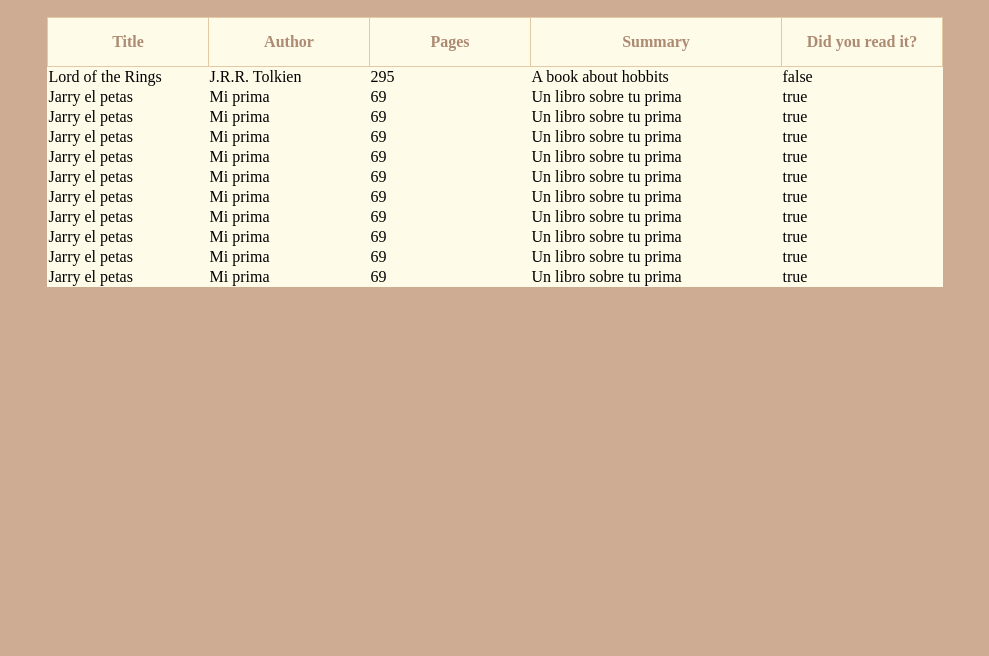
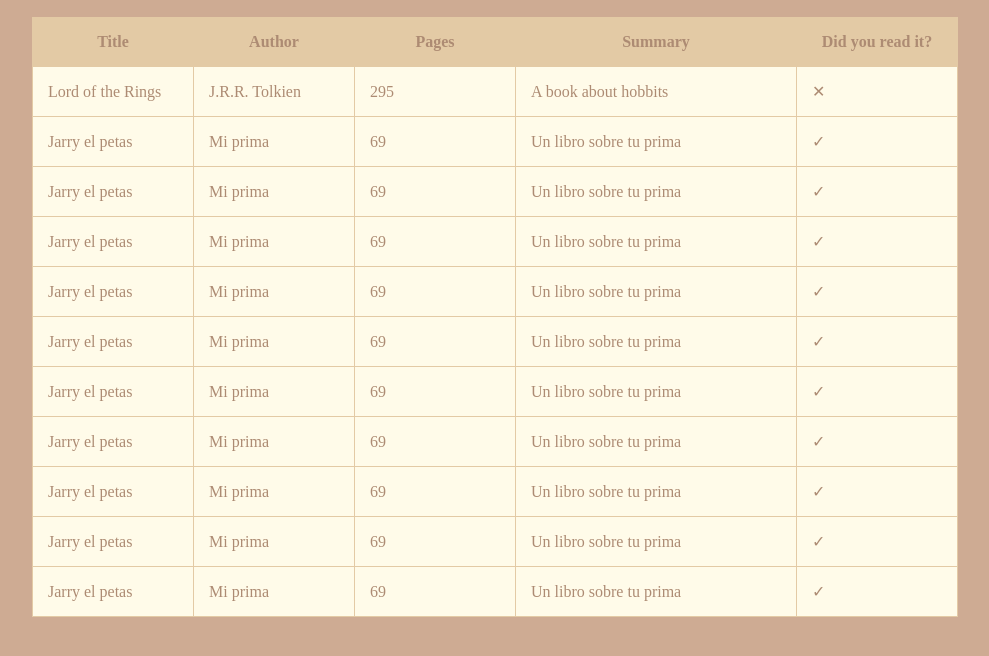
Before and after one commit to jesusfonser/library, a plain HTML site: page index.html in a window 1280 px wide. Shown: the part 110-766 px from the top of the page, without its empty margins (145-1134 px from the left). Drawn offline with Linux system fonts and the light colour scheme.

Commit message:
Termina de estilizar la tabla

```diff
--- a/script.js
+++ b/script.js
@@ -39,6 +39,8 @@ function books2Page(){
         let nrow = document.createElement("tr");
         for (const key in item){
             let ntd = document.createElement("td");
+            item[key] === true ? ntd.textContent = "✓" :
+            item[key] === false ? ntd.textContent = "✕" :
             ntd.textContent = item[key];
             nrow.appendChild(ntd);
         }
--- a/style.css
+++ b/style.css
@@ -21,13 +21,17 @@ table{
     margin-top: 20px;
 }
 
-th{
+th, td{
     border: 1px solid var(--bgtablecolor);
     width: 130px;
     padding: 15px;
     color: var(--titlecolor);
 }
 
+th{
+    background-color: var(--bgtablecolor);
+}
+
 #summ{
-    width: 220px;
+    width: 250px;
 }
```
